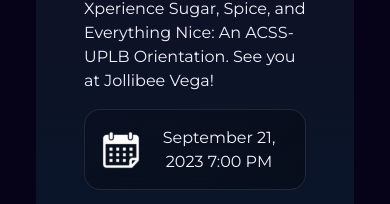
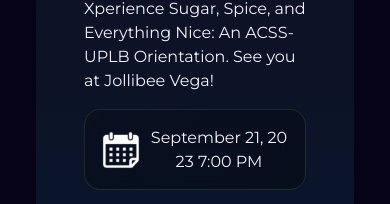
Before and after one commit to yuntaozhu/CMGWebsite, a SvelteKit app: page / in a window 390 px wide. Shown: the part 1814-2018 px from the top of the page. Built offline with nearby package versions, Linux system fonts and the light colour scheme; what sanity would draw is missing.

Commit message:
chore: Home | Reverted unintentional changes

```diff
--- a/src/components/organisms/Home/IncomingActivity.svelte
+++ b/src/components/organisms/Home/IncomingActivity.svelte
@@ -37,7 +37,7 @@
 
         <!-- Event Name -->
         <p
-          class="max-ss:text-3xl text-4xl lg:text-5xl content-center font-bold gradient-line py-2 max-w-fit"
+          class="max-ss:text-3xl text-4xl lg:text-5xl content-center font-bold gradient-line py-2 max-w-fit max-[280px]:break-all"
         >
           {eventName}
         </p>
@@ -56,7 +56,7 @@
             height="40"
             class="w-[40px]"
           />
-          <p class="text-center">{eventDateTime}</p>
+          <p class="text-center max-ss:break-all">{eventDateTime}</p>
         </div>
 
         <!-- Register Button -->
```
